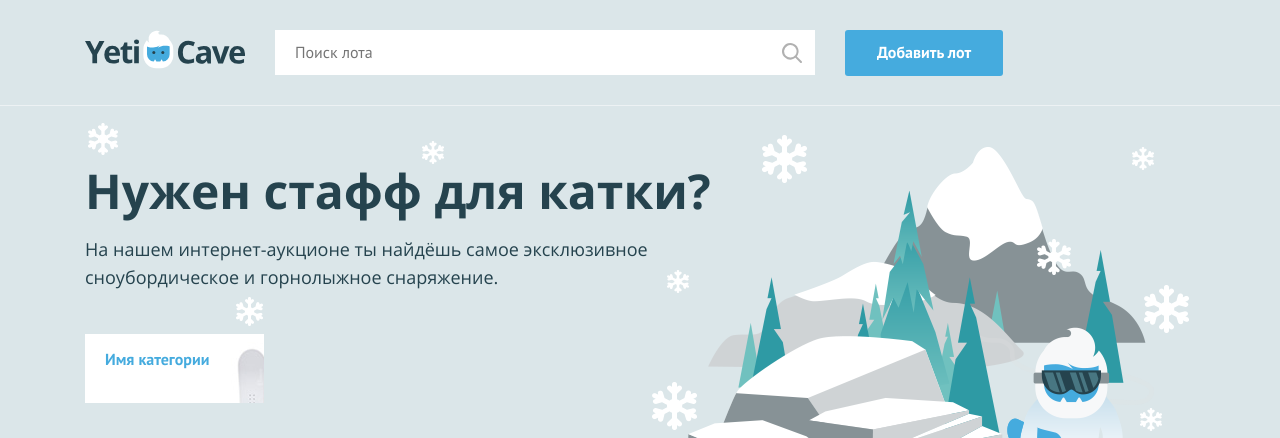
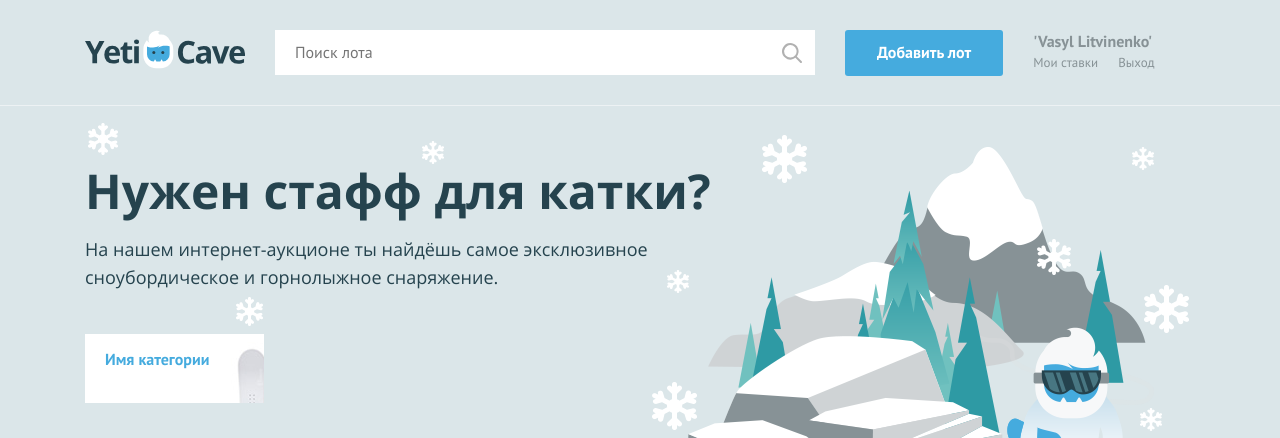
Before and after one commit to BasayOd/819795-yeticave-9, a PHP site: page / in a window 1280 px wide. Shown: the top 438 px of the page. Run offline with PHP 8.4, Linux system fonts and the light colour scheme.

Commit message:
Еще раз сделал задание

```diff
--- a/index.php
+++ b/index.php
@@ -1,7 +1,7 @@
 <?php
 $is_auth = rand(0, 1);
 
-$user_name = ''; // укажите здесь ваше имя
+$user_name = 'Vasyl Litvinenko'; // укажите здесь ваше имя
 ?>
 <!DOCTYPE html>
 <html lang="ru">
@@ -27,7 +27,22 @@ $user_name = ''; // укажите здесь ваше имя
         <a class="main-header__add-lot button" href="pages/add-lot.html">Добавить лот</a>
 
         <nav class="user-menu">
-
+           <?php if($is_auth==1){?>
+            <div class="user-menu__logged">
+            <p>'Vasyl Litvinenko'</p>
+            <a class="user-menu__bets" href="pages/my-bets.html">Мои ставки</a>
+            <a class="user-menu__logout" href="#">Выход</a>
+            </div>
+           <?php }else{?>
+            <ul class="user-menu__list">
+              <li class="user-menu__item">
+                 <a href="#">Регистрация</a>
+              </li>
+              <li class="user-menu__item">
+                 <a href="#">Вход</a>
+              </li>
+  </ul>
+           <?php }?>
         <!-- здесь должен быть PHP код для показа меню и данных пользователя -->
 
         </nav>
```
